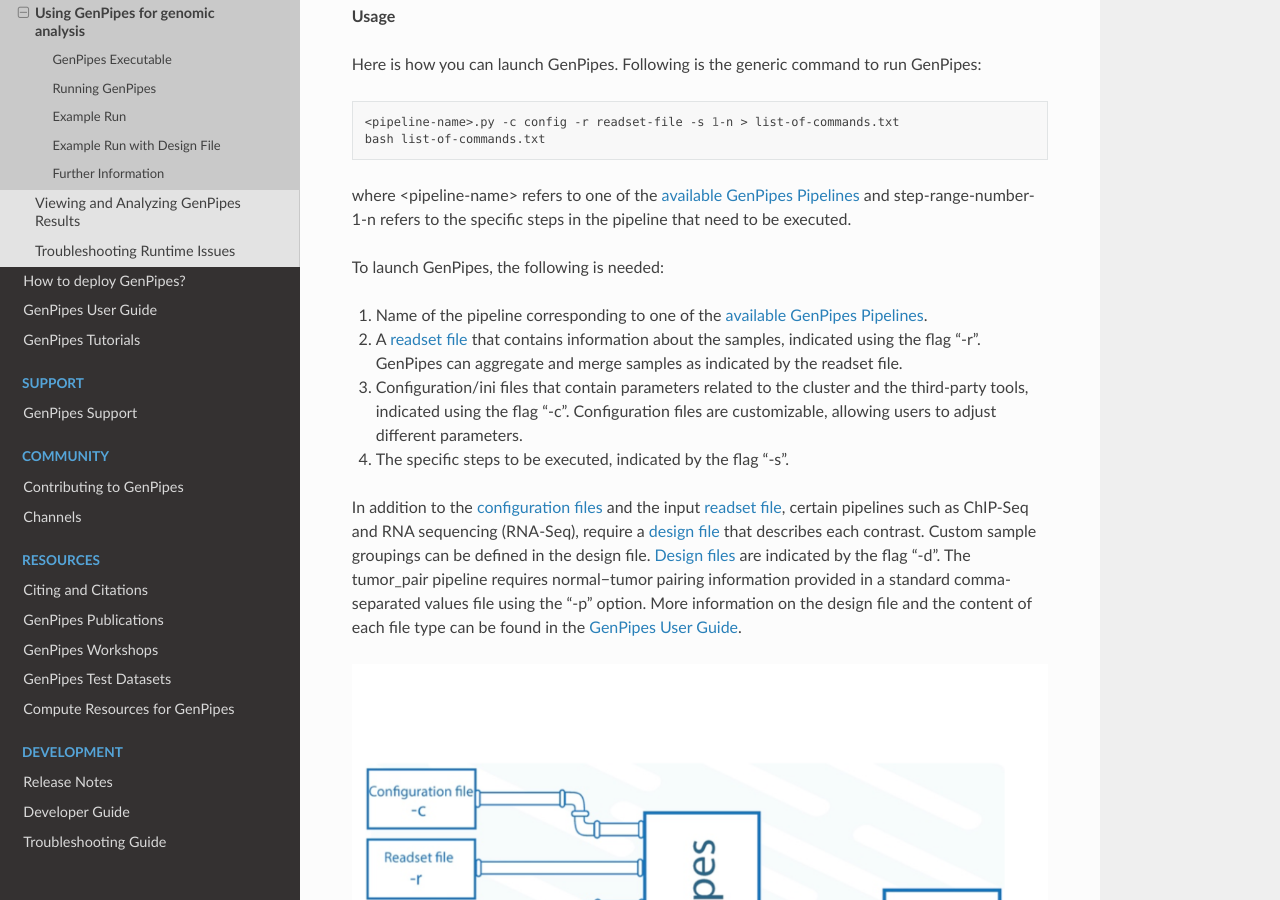
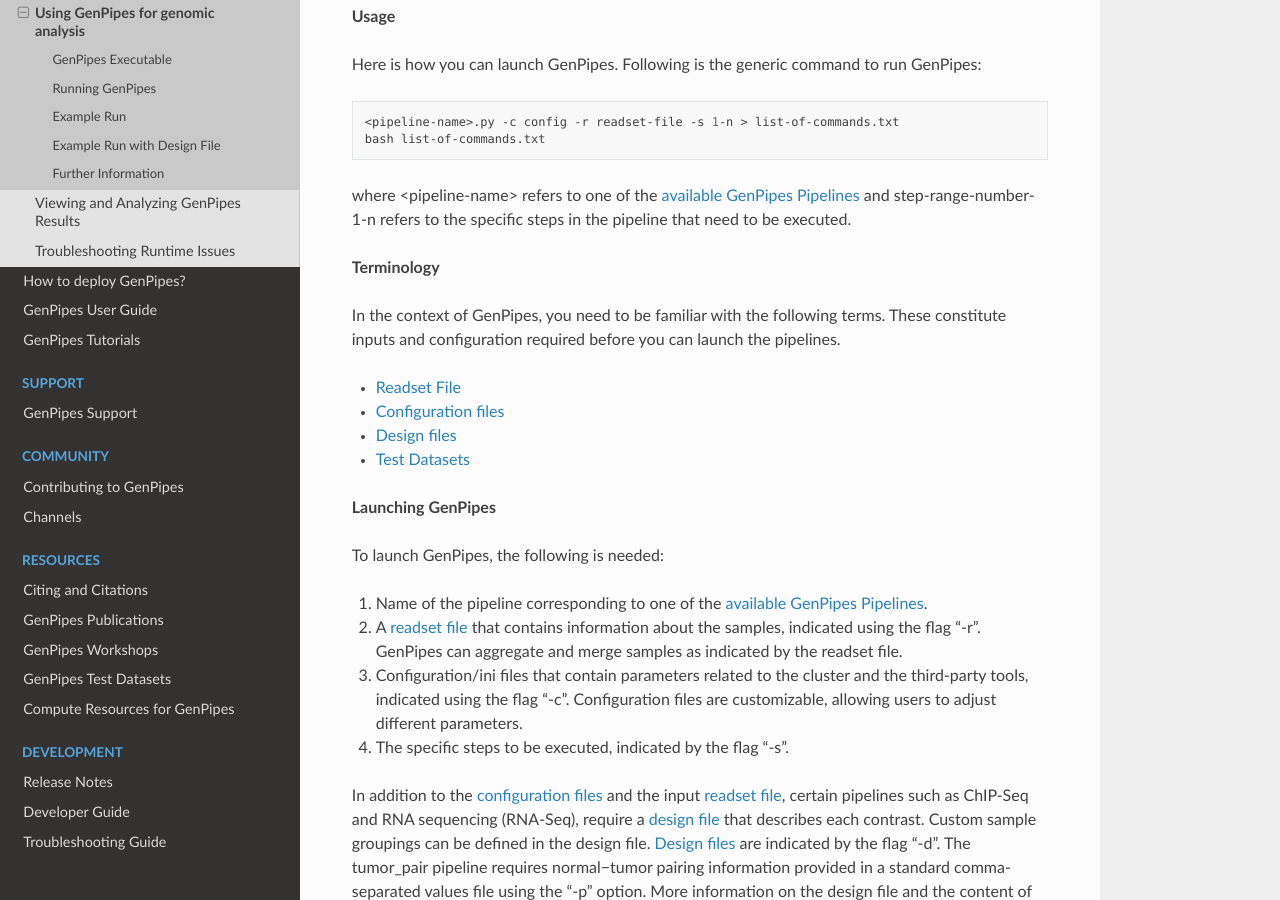
Before and after one commit to c3g/GenPipes_Docs, a Sphinx documentation site: the page built from docs/source/get-started/using_gp.rst, in a window 1280 px wide and 900 px high, scrolled down 1059 px. Built offline with Sphinx 7.4.7 and the Read the Docs theme 2.0.0, drawn with Linux system fonts in a browser that asks for light colours; formulas are drawn with MathJax 3; the version number could not be read and is left out.

Commit message:
Fixes #60 - testdataset reference plus diff between testdataset and readset file

```diff
--- a/docs/source/get-started/using_gp.rst
+++ b/docs/source/get-started/using_gp.rst
@@ -39,6 +39,19 @@
 
 
 where <pipeline-name> refers to one of the :ref:`available  GenPipes Pipelines<docs_available_pipelines>` and step-range-number-1-n refers to the specific steps in the pipeline that need to be executed.
+
+.. _gp_terminology:
+
+**Terminology**
+
+In the context of GenPipes, you need to be familiar with the following terms.  These constitute inputs and configuration required before you can launch the pipelines.
+
+* :ref:`Readset File<docs_readset_file>`
+* :ref:`Configuration files<docs_config_ini_file>`
+* :ref:`Design files<docs_design_file>`
+* :ref:`Test Datasets<docs_testdatasets>`
+
+**Launching GenPipes**
 
 To launch GenPipes, the following is needed:
 
--- a/docs/source/resources/testdataset.rst
+++ b/docs/source/resources/testdataset.rst
@@ -8,6 +8,12 @@
 * The real data which is generated from your genomic analysis instruments and then measured, sampled and read into various specified bioinformatics data formats.
 
 * Test datasets that are available in the absence of real genomic analysis data.
+
+**Test Dataset** in the context of GenPipes refers to the dataset that needs to be analyzed by one of the GenPipes Pipelines. It can either be real data or sample data that is used to run the pipeline. Test dataset refers to some dataset that user can use to have hands-on on the pipeline. It is typically a smaller datasets (for e.g., one chromosome only and few samples for instance) so that the test runs of the pipelines using sample data get completed quickly say for demonstration purposes.
+
+Test dataset is different from readset file which is input to the pipeline.  For other kinds of inputs required for GenPipes pipelines, see :ref:`here<gp_terminology>`.
+
+In contrast to the test dataset, a :ref:`Readset File<docs_readset_file>` in the context of GenPipes actually describes the dataset (test dataset or real dataset) so that the pipeline can understand the type of data and process it.  Readset file is provided as input to almost all the GenPipes pipelines. Readset file contains information about the data to analyze; the path of the raw files, the type of sequencing, the name of the samples, etc.
 
 .. note::
 
```
